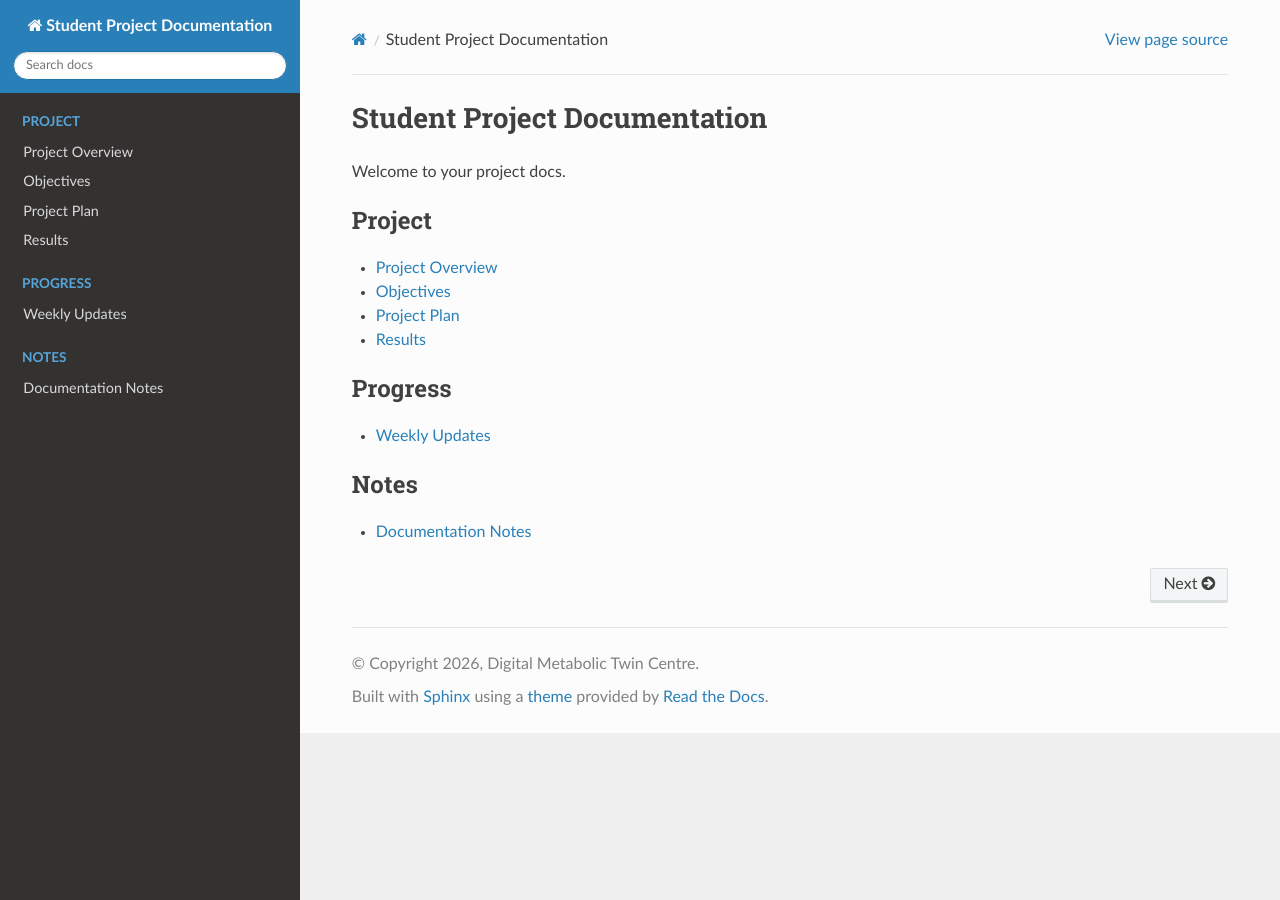
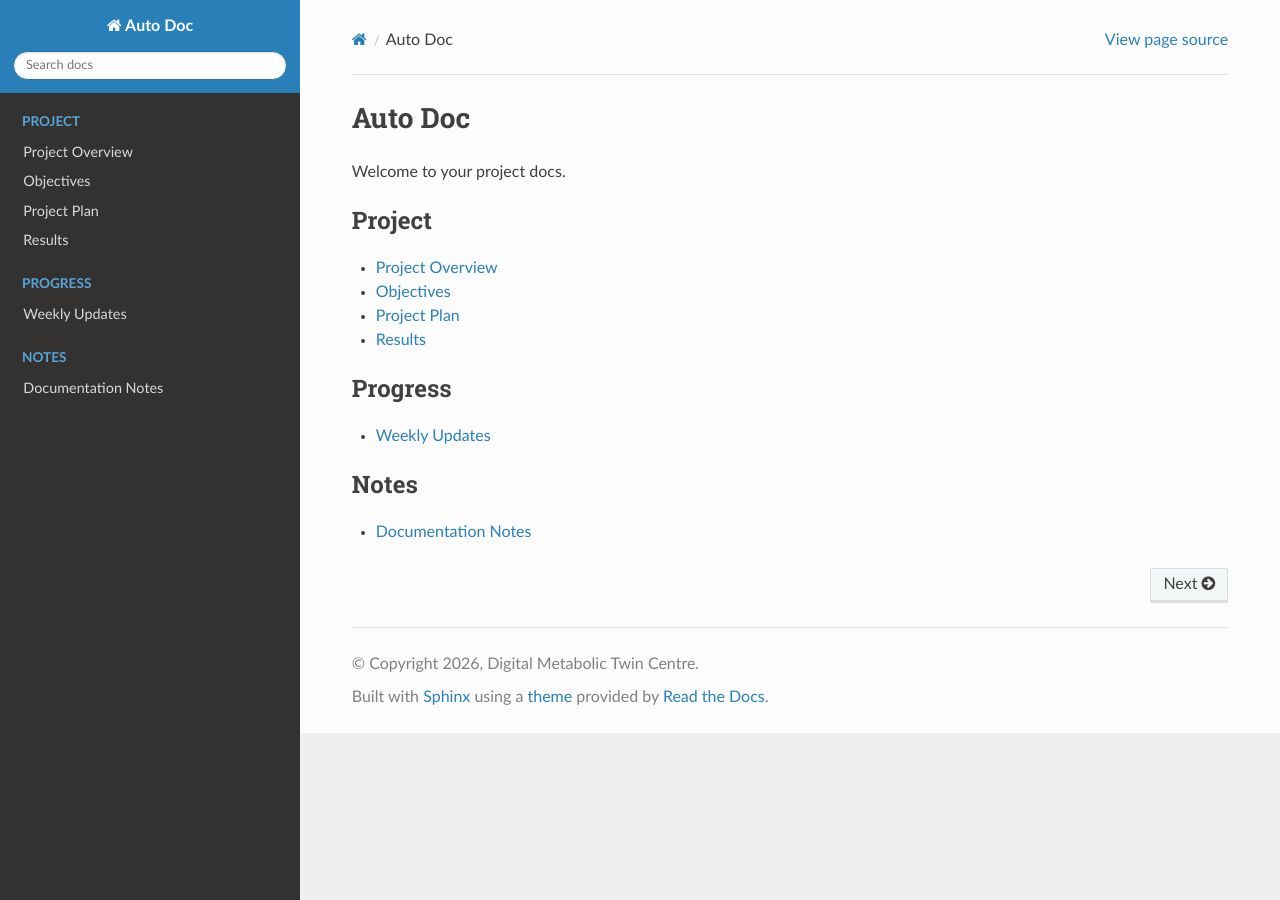
Before and after one commit to Digital-Metabolic-Twin-Centre/autodoc, a Sphinx documentation site: the page built from docs/index.rst, in a window 1280 px wide. Built offline with Sphinx 7.4.7 and the Read the Docs theme 3.1.0, drawn with Linux system fonts in a browser that asks for light colours.

Commit message:
chore: template name update

```diff
--- a/docs/conf.py
+++ b/docs/conf.py
@@ -1,6 +1,6 @@
 from datetime import datetime
 
-project = "Student Project Documentation"
+project = "Auto Doc"
 author = "Digital Metabolic Twin Centre"
 copyright = f"{datetime.now().year}, {author}"
 
--- a/docs/index.rst
+++ b/docs/index.rst
@@ -1,4 +1,4 @@
-Student Project Documentation
+Auto Doc
 =============================
 
 Welcome to your project docs.
```
Also changed, not shown: 1 other file.
